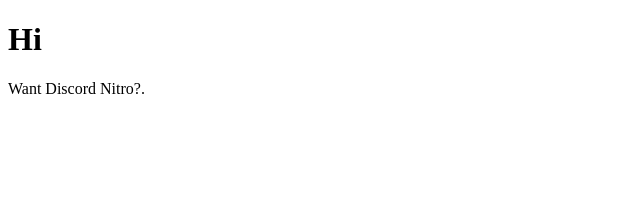
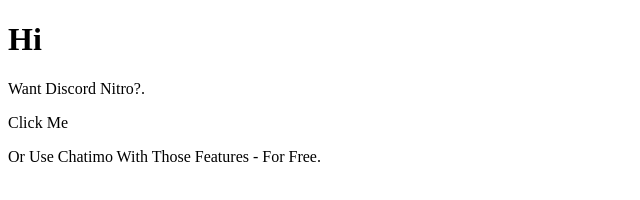
Before and after one commit to Oof4/Oof4.github.io, a plain HTML site: page index.html in a window 1280 px wide. Shown: the whole page, without its empty margins (0-640 px from the left). Drawn offline with Linux system fonts and the light colour scheme.

Commit message:
Update index.html

```diff
--- a/index.html
+++ b/index.html
@@ -3,6 +3,8 @@
 <body>
 <h1>Hi</h1>
 <p>Want Discord Nitro?.</p>
+ <p>Click Me</p>
+ <p>Or Use Chatimo With Those Features - For Free.</p>
 
 </body>
 </html>
```
